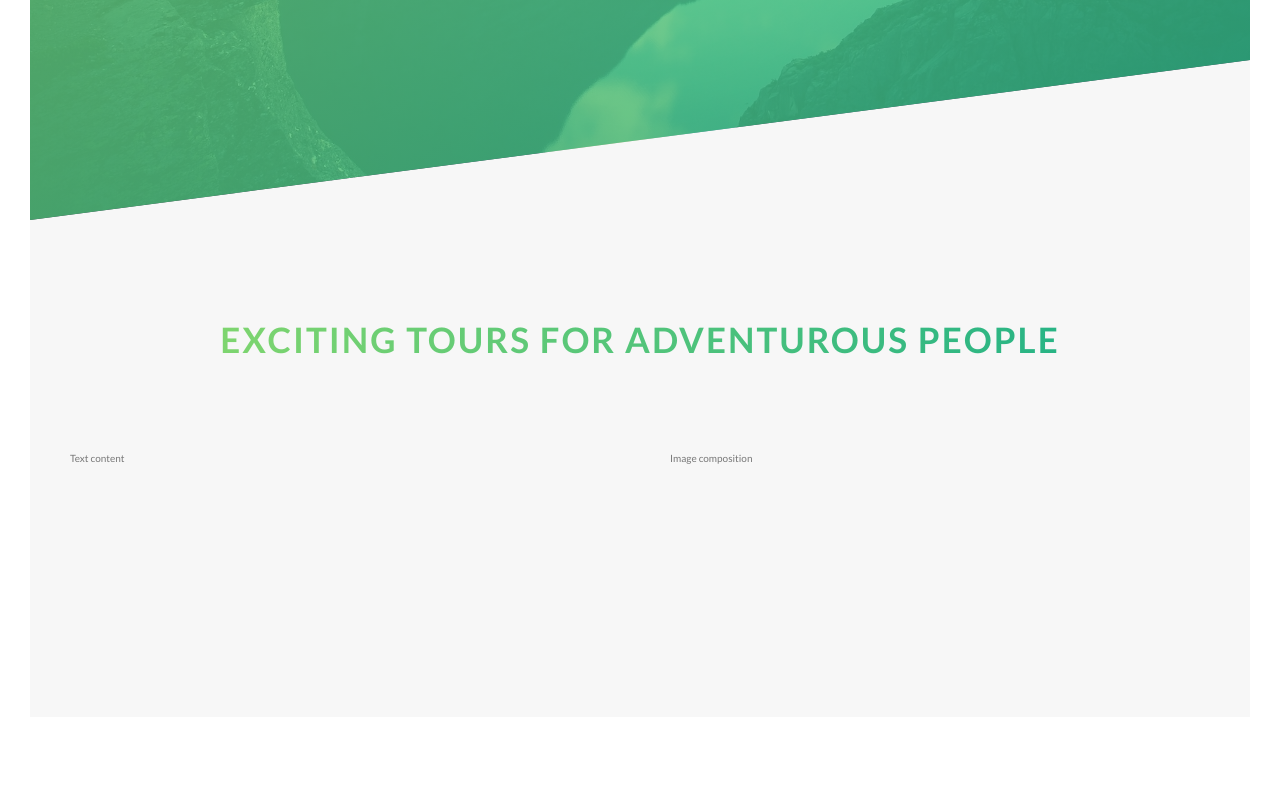
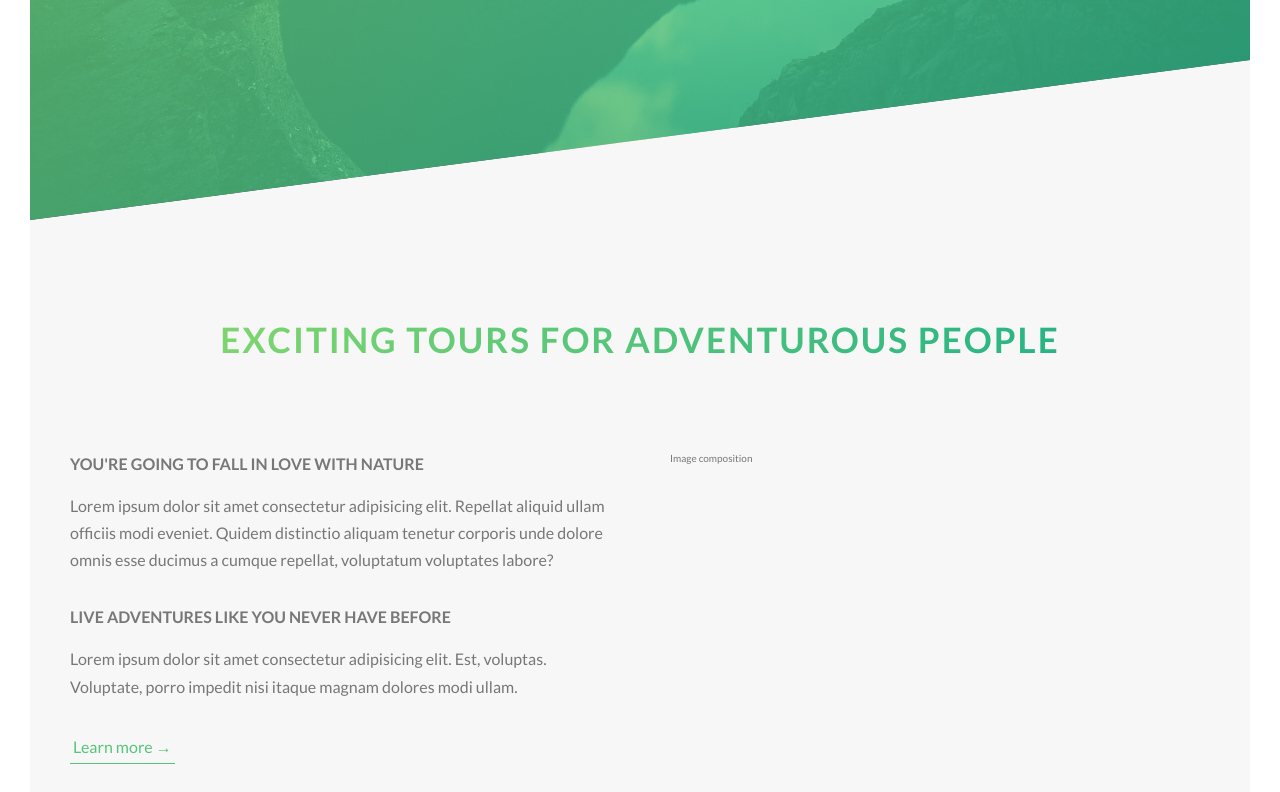
Before and after one commit to Sedekil/natours, a website: page index.html in a window 1280 px wide. Shown: the part 570-1362 px from the top of the page. Before the commit the page ends 1317 px from the top, so only its background shows below. Drawn offline with Linux system fonts and the light colour scheme.

Commit message:
added about section

```diff
--- a/index.html
+++ b/index.html
@@ -30,7 +30,7 @@
 
         <main>
             <section class="section-about">
-                <div class="u-center-text u-margin-bottom-8">
+                <div class="u-center-text u-margin-bottom-big">
                     <h2 class="heading-secondary">
                         Exciting tours for adventurous people
                     </h2>
@@ -38,7 +38,17 @@
 
                 <div class="row">
                     <div class="col-1-of-2">
-                        Text content
+                        <h3 class="heading-tertiary u-margin-bottom-small">You're going to fall in love with nature</h3>
+                        <p class="paragraph">
+                            Lorem ipsum dolor sit amet consectetur adipisicing elit. Repellat aliquid ullam officiis modi eveniet. Quidem distinctio aliquam tenetur corporis unde dolore omnis esse ducimus a cumque repellat, voluptatum voluptates labore?
+                        </p>
+
+                        <h3 class="heading-tertiary u-margin-bottom-small">Live adventures like you never have before</h3>
+                        <p class="paragraph">
+                            Lorem ipsum dolor sit amet consectetur adipisicing elit. Est, voluptas. Voluptate, porro impedit nisi itaque magnam dolores modi ullam.
+                        </p>
+
+                        <a href="#" class="btn-text">Learn more &rarr;</a>
                     </div>
                     <div class="col-1-of-2">
                         Image composition
--- a/sass/abstracts/_variables.scss
+++ b/sass/abstracts/_variables.scss
@@ -9,6 +9,9 @@ $color-grey-dark: #777;
 $color-white: #fff;
 $color-black: #000;
 
+//FONT
+$default-font-size: 1.6rem;
+
 
 // GRID
 $grid-width: 114rem;
--- a/sass/base/_typography.scss
+++ b/sass/base/_typography.scss
@@ -54,5 +54,18 @@ body {
         transform: skewY(2deg) skewX(15deg) scale(1.1);
         text-shadow: .5rem 1rem 2rem rgba($color-black, .2s);
     }
+}
 
+.heading-tertiary {
+    font-size: $default-font-size;
+    font-weight: 700;
+    text-transform: uppercase;
 }
+
+.paragraph {
+    font-size: $default-font-size;
+
+    &:not(:last-child) {
+        margin-bottom: 3rem;
+    }
+}
--- a/sass/base/_utilities.scss
+++ b/sass/base/_utilities.scss
@@ -1,3 +1,5 @@
 .u-center-text { text-align: center; }
 
-.u-margin-bottom-8 { margin-bottom: 8rem; }
+.u-margin-bottom-small { margin-bottom: 1.5rem; }
+.u-margin-bottom-medium { margin-bottom: 4rem; }
+.u-margin-bottom-big { margin-bottom: 8rem; }
--- a/sass/components/_button.scss
+++ b/sass/components/_button.scss
@@ -8,7 +8,7 @@
         border-radius: 10rem;
         transition: all .2s;
         position: relative;
-        font-size: 1.6rem;
+        font-size: $default-font-size;
     }
 
     &:hover {
@@ -53,3 +53,28 @@
         animation-fill-mode: backwards;
     }
 }
+
+.btn-text {
+    &:link,
+    &:visited {
+        font-size: $default-font-size;
+        color: $color-primary;
+        display: inline-block;
+        text-decoration: none;
+        border-bottom: .1rem solid $color-primary;
+        padding: .3rem;
+        transition: all .2s;
+    }
+
+    &:hover {
+        background-color: $color-primary;
+        color: $color-white;
+        box-shadow: 0 1rem 2rem rgba($color-black, .15);
+        transform: translateY(-.2rem);
+    }
+
+    &:active {
+        box-shadow: 0 .5rem 1rem rgba($color-black, .15);
+        transform: translateY(0);
+    }
+}
```
Also changed, not shown: css/main.css, dist/css/main.min.css, 2 other files.
